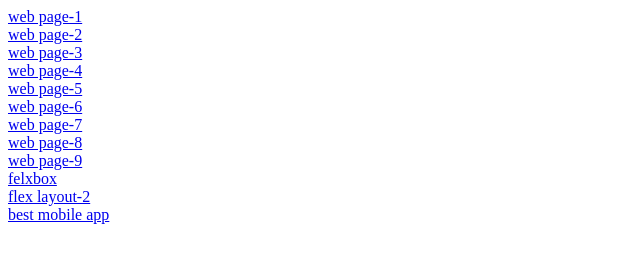
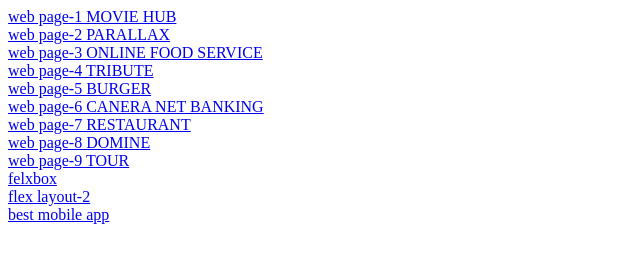
Before and after one commit to SuchitAK47/suchit, a plain HTML site: page index.html in a window 1280 px wide. Shown: the whole page, without its empty margins (0-640 px from the left). Drawn offline with Linux system fonts and the light colour scheme.

Commit message:
file save

```diff
--- a/index.html
+++ b/index.html
@@ -7,15 +7,15 @@
     <title>Project</title>
 </head>
 <body>
-    <a href="PROJECT/moviehub.html">web page-1</a><br>
-    <a href="PROJECT/parallax.html">web page-2</a><br>
-    <a href="PROJECT/project-4.html">web page-3</a><br>
-    <a href="PROJECT/tributeP1.HTML">web page-4</a><br>
-    <a href="CSS/burgerwebpage.html">web page-5</a><br>
-    <a href="CSS/netbanking.html">web page-6</a><br>
-    <a href="CSS/restaurantwebpage.html">web page-7</a><br>
-    <a href="CSS/webpagedomine.html">web page-8</a><br>
-    <a href="CSS/tour.html">web page-9</a><br>
+    <a href="PROJECT/moviehub.html">web page-1 MOVIE HUB</a><br>
+    <a href="PROJECT/parallax.html">web page-2 PARALLAX</a><br>
+    <a href="PROJECT/project-4.html">web page-3 ONLINE FOOD SERVICE</a><br>
+    <a href="PROJECT/tributeP1.HTML">web page-4 TRIBUTE</a><br>
+    <a href="CSS/burgerwebpage.html">web page-5 BURGER</a><br>
+    <a href="CSS/netbanking.html">web page-6 CANERA NET BANKING</a><br>
+    <a href="CSS/restaurantwebpage.html">web page-7 RESTAURANT</a><br>
+    <a href="CSS/webpagedomine.html">web page-8 DOMINE</a><br>
+    <a href="CSS/tour.html">web page-9 TOUR</a><br>
     <a href="HTML 5/navbarflexbox.html">felxbox</a><br>
     <a href="HTML 5/flexlayout2.html">flex layout-2</a><br>
     <a href="HTML 5/flexlayout-6.html">best mobile app</a><br>
```
